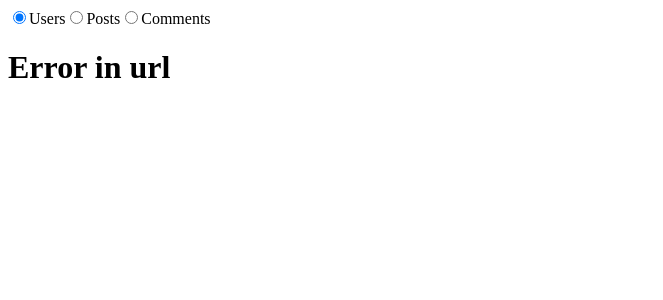
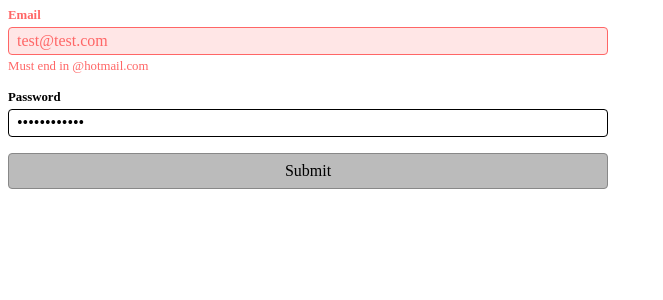
Before and after one commit to Hamm01/testing-reactPRoject, a React (Vite) app: page / in a window 1280 px wide. Shown: the top 300 px of the page, without its empty margins (0-663 px from the left). Built offline with nearby package versions, Linux system fonts and the light colour scheme; no server answers.

Commit message:
Added Before Form task files for validations

```diff
--- a/src/App.jsx
+++ b/src/App.jsx
@@ -1,69 +1,27 @@
 import { useState } from "react"
-import useFetch from './useFetch'
-// If the API does not work use these local URLs
-// const URLS = {
-//   USERS: "users.json",
-//   POSTS: "posts.json",
-//   COMMENTS: "comments.json",
-// }
+import "./styles.css"
+function App() {
 
-const URLS = {
-  USERS: "https://jsonplaceholder.typicode.com/users1",
-  POSTS: "https://jsonplaceholder.typicode.com/posts",
-  COMMENTS: "https://jsonplaceholder.typicode.com/comments",
-}
-
-
-// const OPTIONS = {
-//   method: "POST",
-//   body: JSON.stringify({ name: "Kyle" }),
-//   headers: {
-//     "Content-type": "application/json",
-//   },
-// }
-
-function App() {
-  const [url, setUrl] = useState(URLS.USERS)
-
-  const { data, isLoading, isError } = useFetch(url)
-
-  // const { data, isLoading, isError } = useFetch(url, OPTIONS)
 
   return (
     <>
-      <div>
-        <label>
-          <input
-            type="radio"
-            checked={url === URLS.USERS}
-            onChange={() => setUrl(URLS.USERS)}
-          />
-          Users
-        </label>
-        <label>
-          <input
-            type="radio"
-            checked={url === URLS.POSTS}
-            onChange={() => setUrl(URLS.POSTS)}
-          />
-          Posts
-        </label>
-        <label>
-          <input
-            type="radio"
-            checked={url === URLS.COMMENTS}
-            onChange={() => setUrl(URLS.COMMENTS)}
-          />
-          Comments
-        </label>
+       <form className="form">
+      <div className="form-group error">
+        <label className="label" for="email">Email</label>
+        <input className="input" type="email" id="email" value="test@test.com" />
+        <div className="msg">Must end in @hotmail.com</div>
       </div>
-      {isLoading ? (
-        <h1>Loading...</h1>
-      ) : isError ? (
-        <h1>Error in url </h1>
-      ) : (
-        <pre>{JSON.stringify(data, null, 2)}</pre>
-      )}
+      <div className="form-group">
+        <label className="label" for="password">Password</label>
+        <input
+          className="input"
+          value="Password123!"
+          type="password"
+          id="password"
+        />
+      </div>
+      <button className="btn" type="submit">Submit</button>
+    </form>
     </>
   )
 }
--- /dev/null
+++ b/src/styles.css
@@ -0,0 +1,62 @@
+.form {
+  display: flex;
+  flex-direction: column;
+  gap: 1rem;
+  max-width: 600px;
+}
+
+.form-group {
+  display: flex;
+  flex-direction: column;
+  gap: 0.25rem;
+}
+
+.label {
+  font-weight: bold;
+  font-size: 0.8em;
+}
+
+.input {
+  all: unset;
+  border: 0.05em solid black;
+  border-radius: 0.25em;
+  padding: 0.25em 0.5em;
+}
+
+.form-group.error .input {
+  border-color: hsl(0, 100%, 70%);
+  color: hsl(0, 100%, 70%);
+  background: hsl(0, 100%, 95%);
+}
+
+.form-group.error .label {
+  color: hsl(0, 100%, 70%);
+}
+
+.input:focus {
+  border-color: hsl(200, 100%, 50%);
+}
+
+.btn {
+  all: unset;
+  border: 0.05em solid #888;
+  background-color: #bbb;
+  border-radius: 0.25em;
+  padding: 0.5em 1em;
+  text-align: center;
+  cursor: pointer;
+}
+
+.btn:hover,
+.btn:focus {
+  background-color: #aaa;
+}
+
+.btn:focus {
+  outline: auto;
+}
+
+.form-group.error .msg {
+  font-size: 0.8em;
+  color: hsl(0, 100%, 70%);
+}
--- a/src/useFetch.js
+++ /dev/null
@@ -1,41 +0,0 @@
-import { useEffect, useState } from "react"
-
-export default function useFetch(url,options ={}){
-  const [data,setData] = useState([])
-  const [isLoading,setIsLoading] = useState(true)
-  const [isError ,setIsError] = useState(false)
-
-  useEffect(() => {
-    setData(undefined)
-    setIsLoading(true)
-    setIsError(false)
-
-    const controller = new AbortController()
-
-    fetch(url,{signal: controller.signal, ...options})
-    .then(res => {
-      if(res.status === 200){
-      return res.json()
-        }
-      return Promise.reject(res)
-  } )
-    .then(setData)
-    .catch((err) => {
-      if(err.name === 'AbortError') return
-      setIsError(true)
-    })
-    .finally(() => {
-      if(controller.signal.aborted) return
-    setIsLoading(false)
-    })
-
-    return () => {
-     controller.abort()
-    }
-  },[url])
-
-
-return {
-    data, isLoading, isError
-}
-}
```
Also changed, not shown: src/tasktodo.md (added, +14 -0 lines).
